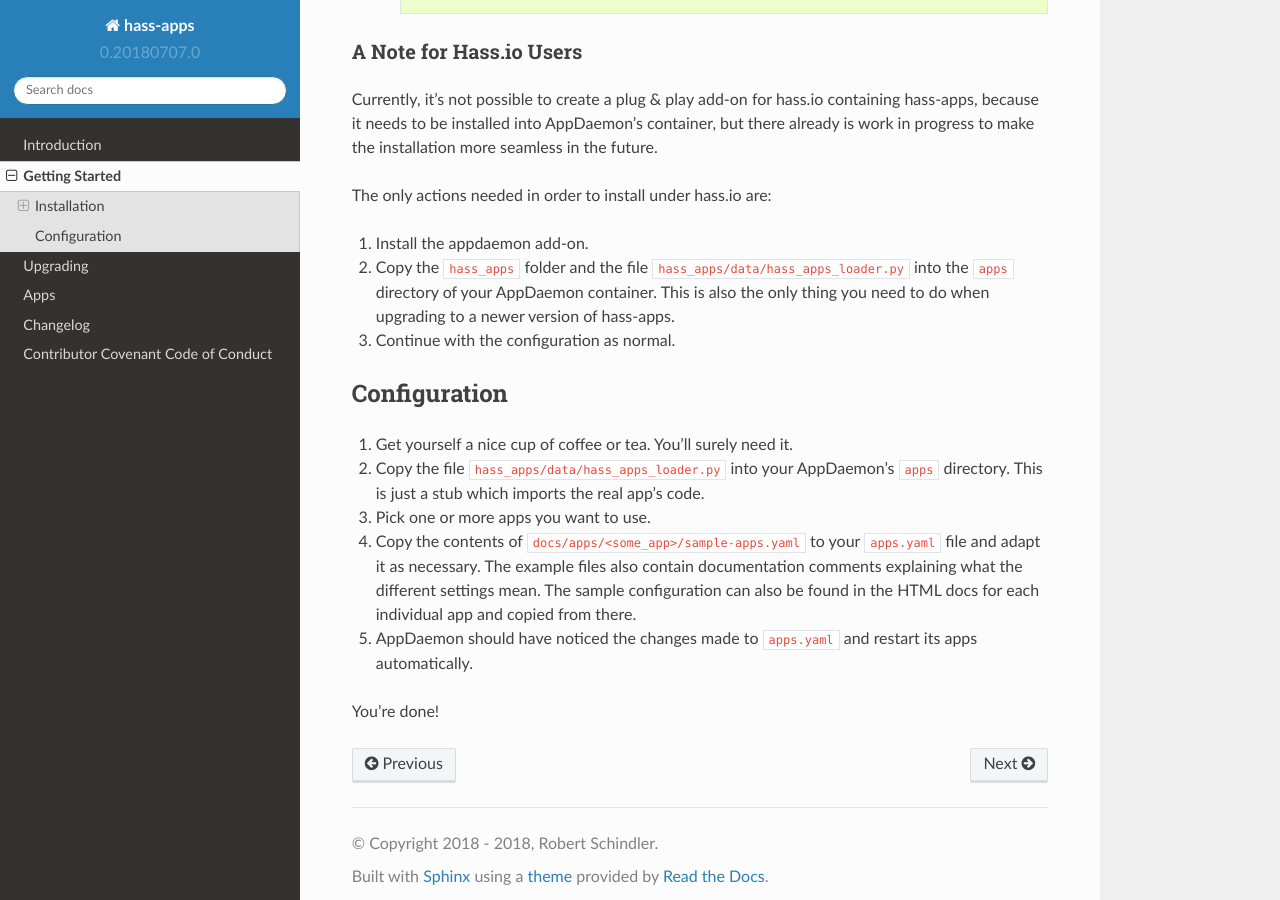
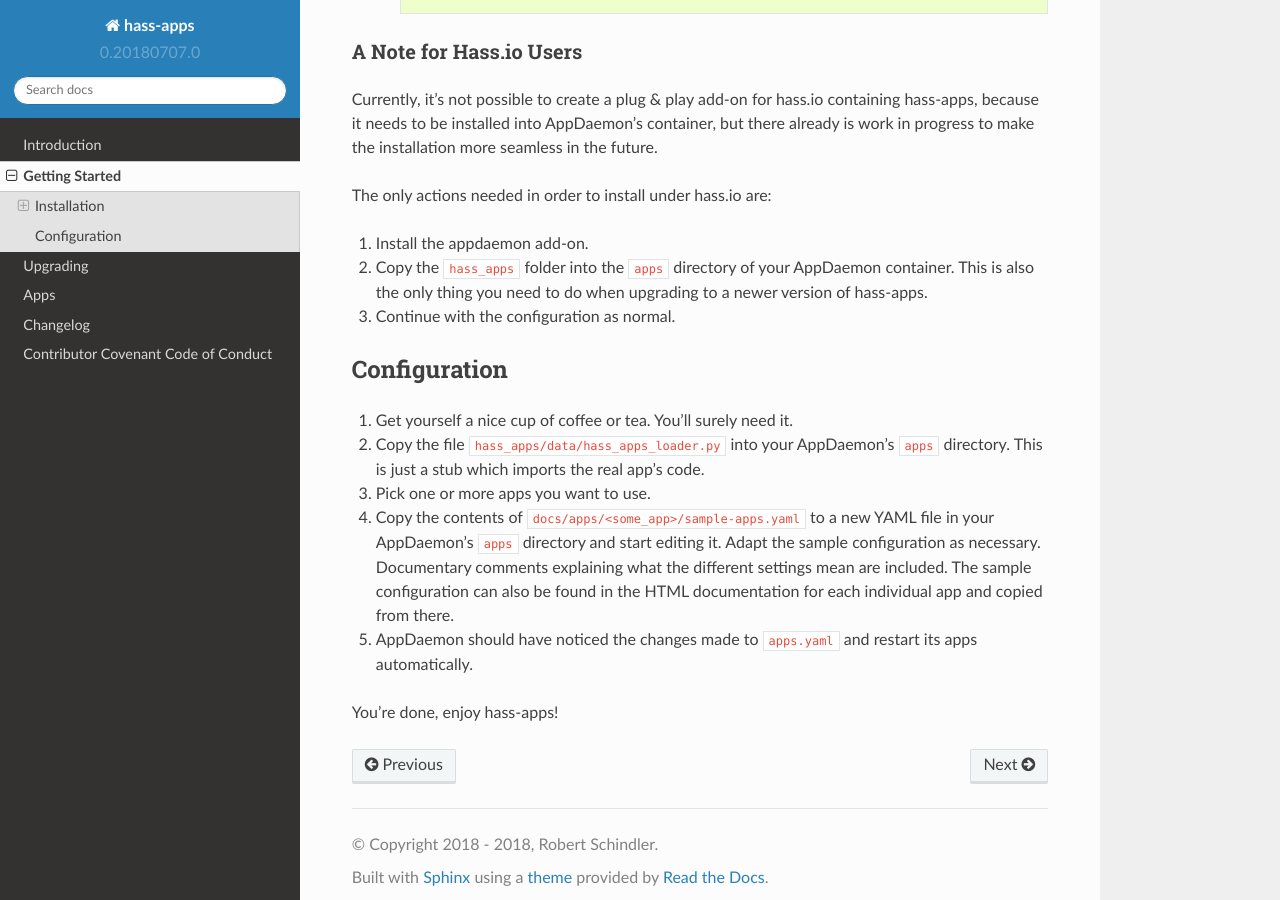
Before and after one commit to bob1de/hass-apps, a Sphinx documentation site: the page built from docs/getting-started.rst, in a window 1280 px wide and 900 px high, scrolled down 1222 px. Built offline with Sphinx 7.4.7 and the Read the Docs theme 2.0.0, drawn with Linux system fonts in a browser that asks for light colours.

Commit message:
Modernized getting-started.rst in docs

```diff
--- a/docs/getting-started.rst
+++ b/docs/getting-started.rst
@@ -77,10 +77,9 @@
 The only actions needed in order to install under hass.io are:
 
 1. Install the appdaemon add-on.
-2. Copy the ``hass_apps`` folder and the file
-   ``hass_apps/data/hass_apps_loader.py`` into the ``apps`` directory of
-   your AppDaemon container. This is also the only thing you need to do
-   when upgrading to a newer version of hass-apps.
+2. Copy the ``hass_apps`` folder into the ``apps`` directory of your
+   AppDaemon container. This is also the only thing you need to do when
+   upgrading to a newer version of hass-apps.
 3. Continue with the configuration as normal.
 
 
@@ -92,13 +91,13 @@
    AppDaemon's ``apps`` directory. This is just a stub which imports
    the real app's code.
 3. Pick one or more apps you want to use.
-4. Copy the contents of ``docs/apps/<some_app>/sample-apps.yaml``
-   to your ``apps.yaml`` file and adapt it as necessary. The example
-   files also contain documentation comments explaining what the
-   different settings mean.
-   The sample configuration can also be found in the HTML docs for
-   each individual app and copied from there.
+4. Copy the contents of ``docs/apps/<some_app>/sample-apps.yaml`` to a
+   new YAML file in your AppDaemon's ``apps`` directory and start editing
+   it. Adapt the sample configuration as necessary. Documentary comments
+   explaining what the different settings mean are included.
+   The sample configuration can also be found in the HTML documentation
+   for each individual app and copied from there.
 5. AppDaemon should have noticed the changes made to ``apps.yaml`` and
    restart its apps automatically.
 
-You're done!
+You're done, enjoy hass-apps!
```
